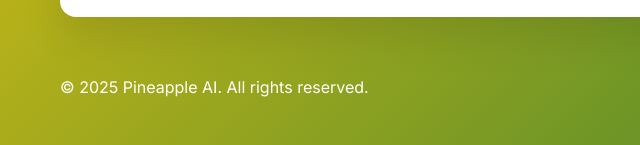
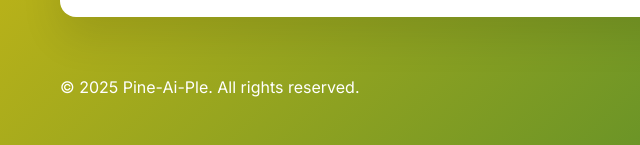
Before and after one commit to MateoRommel12/pine-ai-ple-download-release, a plain HTML site: page contact.html in a window 1280 px wide. Shown: the part 652-797 px from the top of the page, 0-640 px from the left. Drawn offline with Linux system fonts and the light colour scheme.

Commit message:
Fix the footer name

```diff
--- a/contact.html
+++ b/contact.html
@@ -70,7 +70,7 @@
 
         <footer class="footer">
             <div class="footer-content">
-                <p>&copy; 2025 Pineapple AI. All rights reserved.</p>
+                <p>&copy; 2025 Pine-Ai-Ple. All rights reserved.</p>
                 <div class="footer-links">
                 </div>
             </div>
```
Also changed, not shown: index.html (+1 -1 lines).
